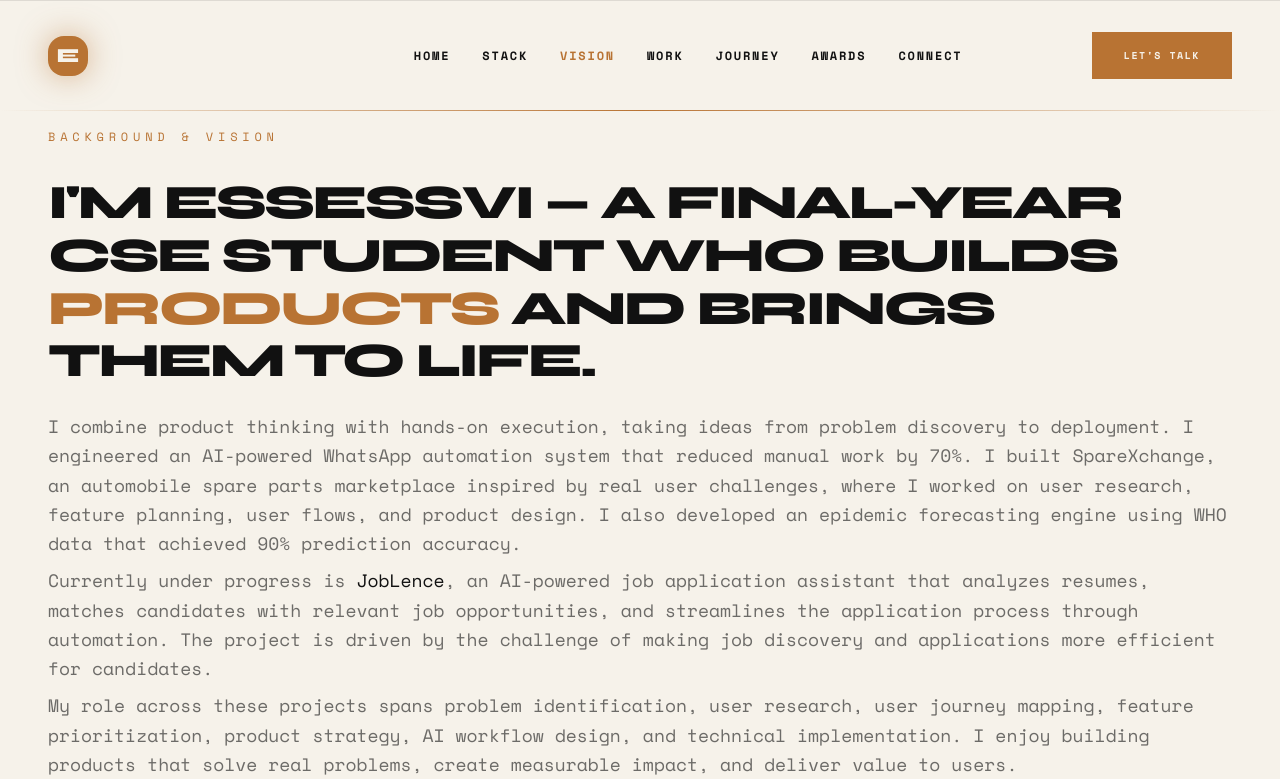
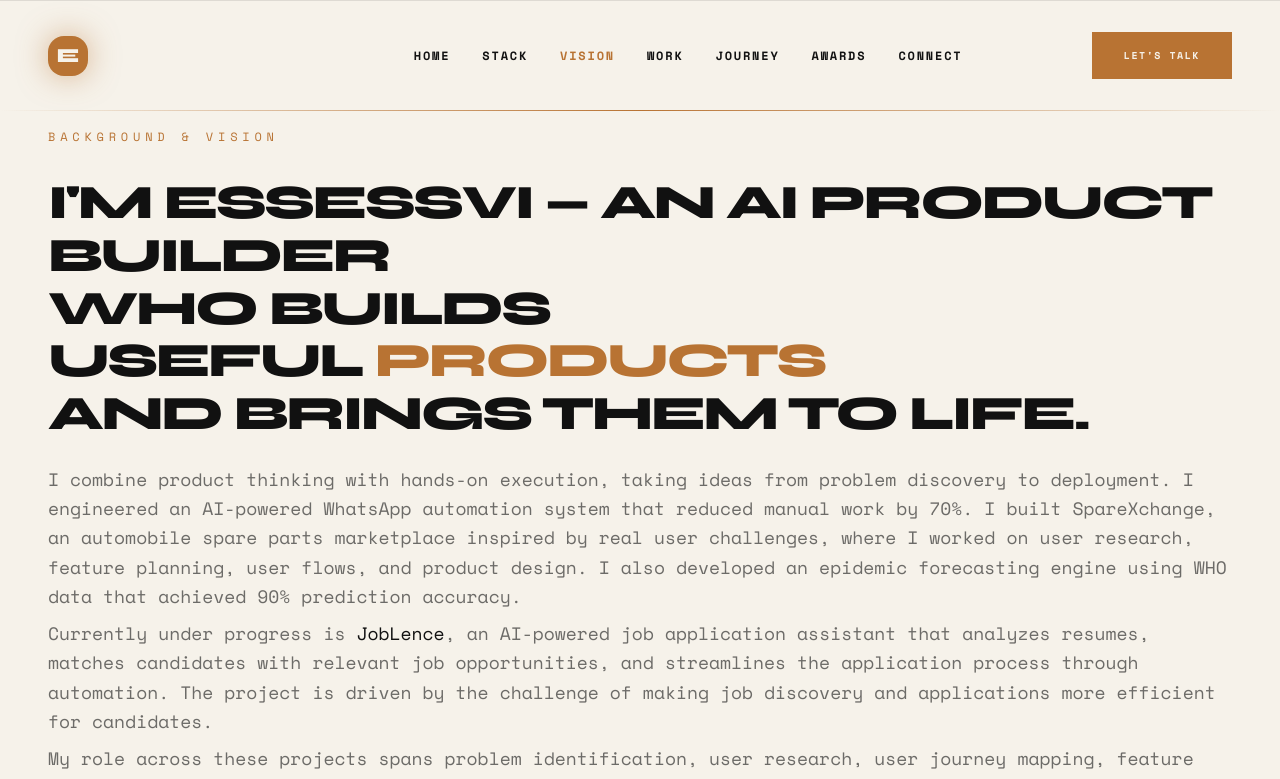
Before and after one commit to ESSESSVIssv/Essessvi-, a React (Vite) app: page /vision in a window 1280 px wide. Shown: the top 779 px of the page. Built offline with nearby package versions, Linux system fonts and the light colour scheme.

Commit message:
feat(vision): update headline for personal branding
Refine the hero section headline to emphasize AI product building and utility, better aligning with the current professional focus.

```diff
--- a/src/components/Vision.tsx
+++ b/src/components/Vision.tsx
@@ -21,7 +21,7 @@ export default function Vision() {
               Background & Vision
             </span>
             <h2 className="text-3xl md:text-5xl font-display font-bold uppercase tracking-tighter mb-6 text-gradient leading-[1.1]">
-              I'M ESSESSVI — A FINAL-YEAR CSE STUDENT WHO BUILDS <span className="text-brand">PRODUCTS</span> AND BRINGS THEM TO LIFE.
+              I'M ESSESSVI — AN AI PRODUCT BUILDER <br /> WHO BUILDS <br /> USEFUL <span className="text-brand">PRODUCTS</span> <br /> AND BRINGS THEM TO LIFE.
             </h2>
 
             <div className="space-y-2 text-base md:text-lg text-text-main/60 font-normal leading-relaxed">
```
